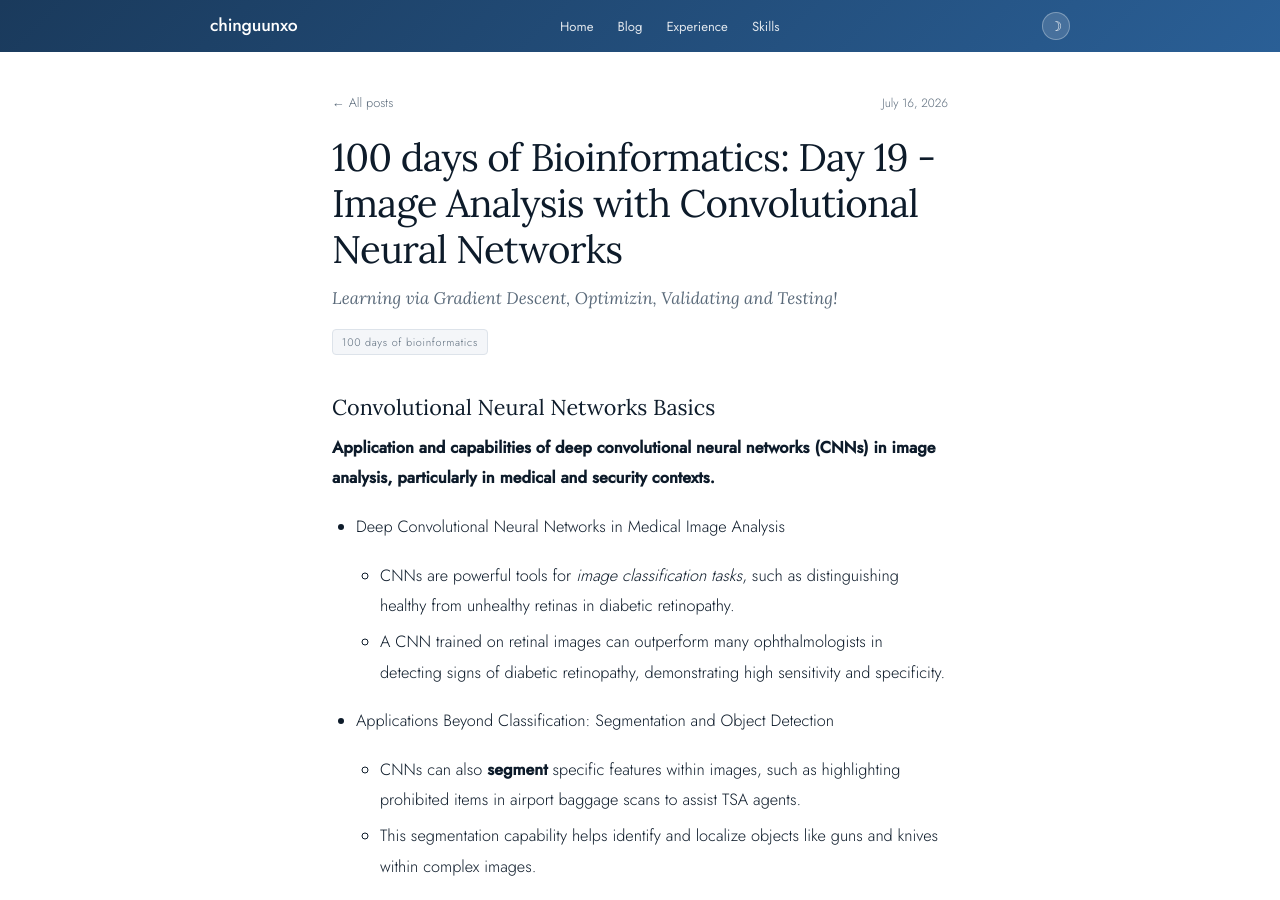
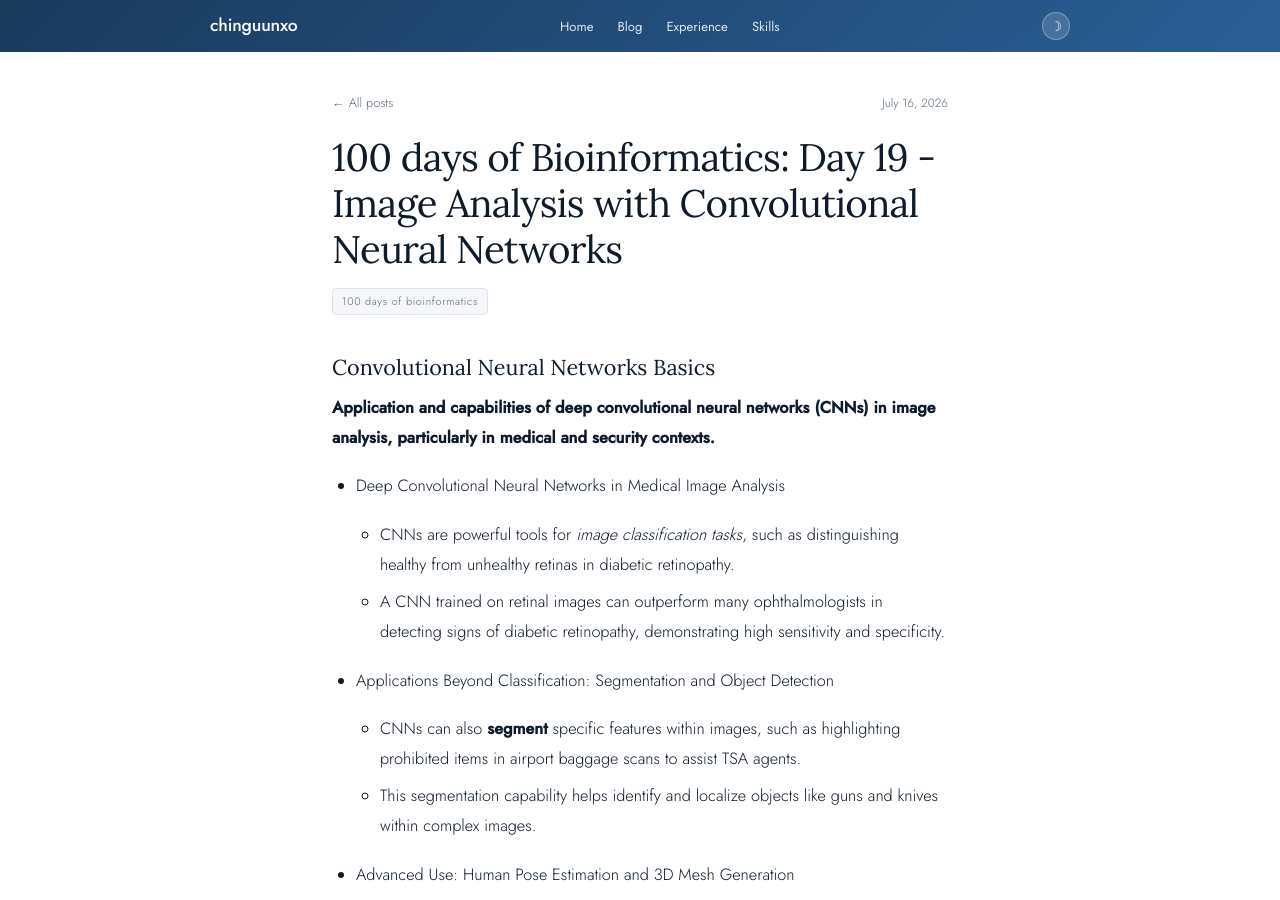
Before and after one commit to chinguunxo/chinguunxo.github.io, a Jekyll site: the page built from _posts/2026-07-16-Day-19-ML.md, in a window 1280 px wide and 900 px high. Built offline with Jekyll 4.4.1, drawn with Linux system fonts in a browser that asks for light colours.

Commit message:
Remove subtitle from Day 19 post
Removed subtitle from the post metadata.

```diff
--- a/_posts/2026-07-16-Day-19-ML.md
+++ b/_posts/2026-07-16-Day-19-ML.md
@@ -1,7 +1,6 @@
 ---
 layout: post
 title: "100 days of Bioinformatics: Day 19 - Image Analysis with Convolutional Neural Networks"
-subtitle: "Learning via Gradient Descent, Optimizin, Validating and Testing!"
 date: 2026-07-16
 tags: [100 days of bioinformatics]
 ---
```
